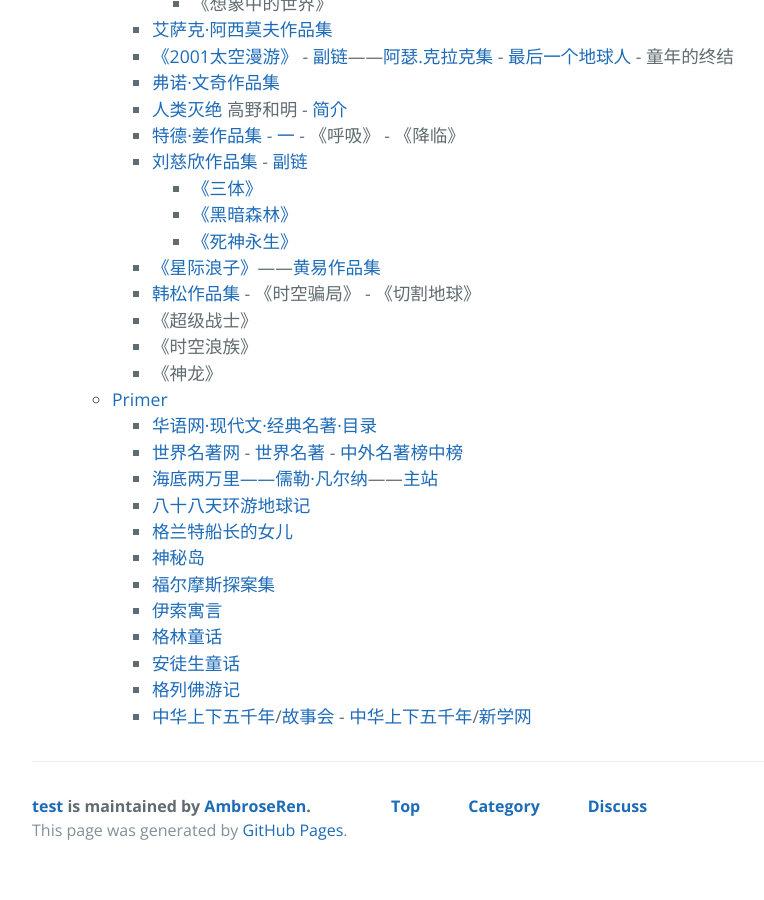
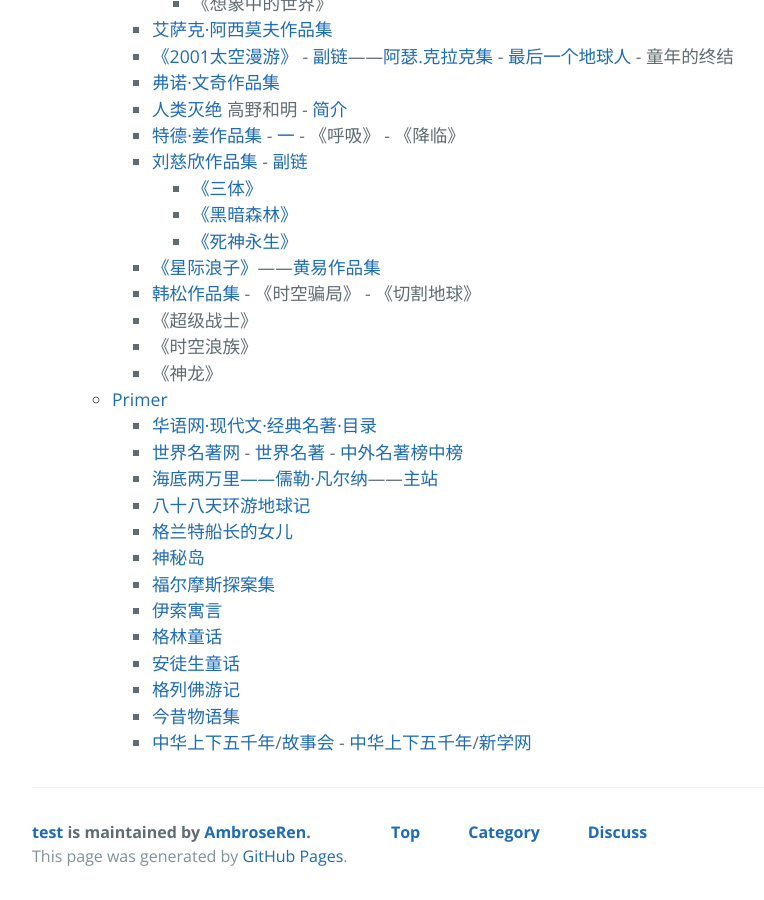
Before and after one commit to AmbroseRen/test, a Jekyll site: the page built from Library/BookListsOne.md, in a window 1280 px wide and 900 px high, scrolled down 4973 px. Shown: the whole window, without its empty margins (192-956 px from the left). Built offline with Jekyll 4.4.1, drawn with Linux system fonts in a browser that asks for light colours; our own code applies the rules of GitHub Pages for plain Markdown files; the repository's description, which GitHub fills in, is left out; before the commit the page ends 5847 px from its top, so only the background shows below that.

Commit message:
Update BookListsOne.md

```diff
--- a/Library/BookListsOne.md
+++ b/Library/BookListsOne.md
@@ -293,6 +293,7 @@
                     <li><a href="https://www.thn21.com/Article/chang/19240.html">格林童话</a></li>
                     <li><a href="https://www.thn21.com/Article/chang/6224.html">安徒生童话</a></li>
                     <li><a href="http://www.dushu369.com/waiguomingzhu/glfyj/">格列佛游记</a></li>
+		    <li><a href="https://cdn.jsdelivr.net/gh/AmbroseRen/Picture@master/book/Literature/Novel/今昔物语集.pdf">今昔物语集</a></li>
 		    <li><a href="http://www.bestgushi.com/l/5000nian/">中华上下五千年</a>/<a href="http://www.bestgushi.com/">故事会</a> - <a href="http://www.newxue.com/mingzhu/sxwqn/">中华上下五千年</a>/<a href="http://www.newxue.com/">新学网</a></li>
                 </ul>
             </li>
```
